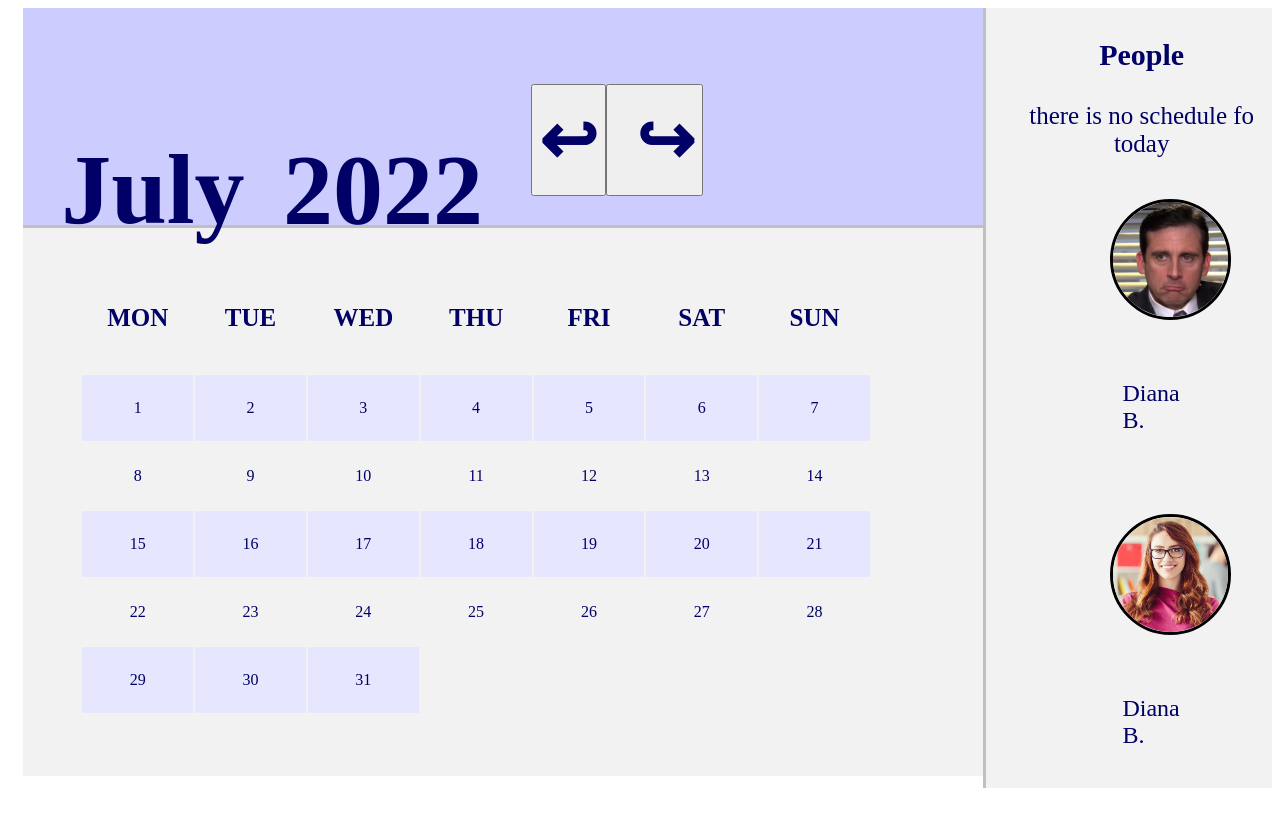
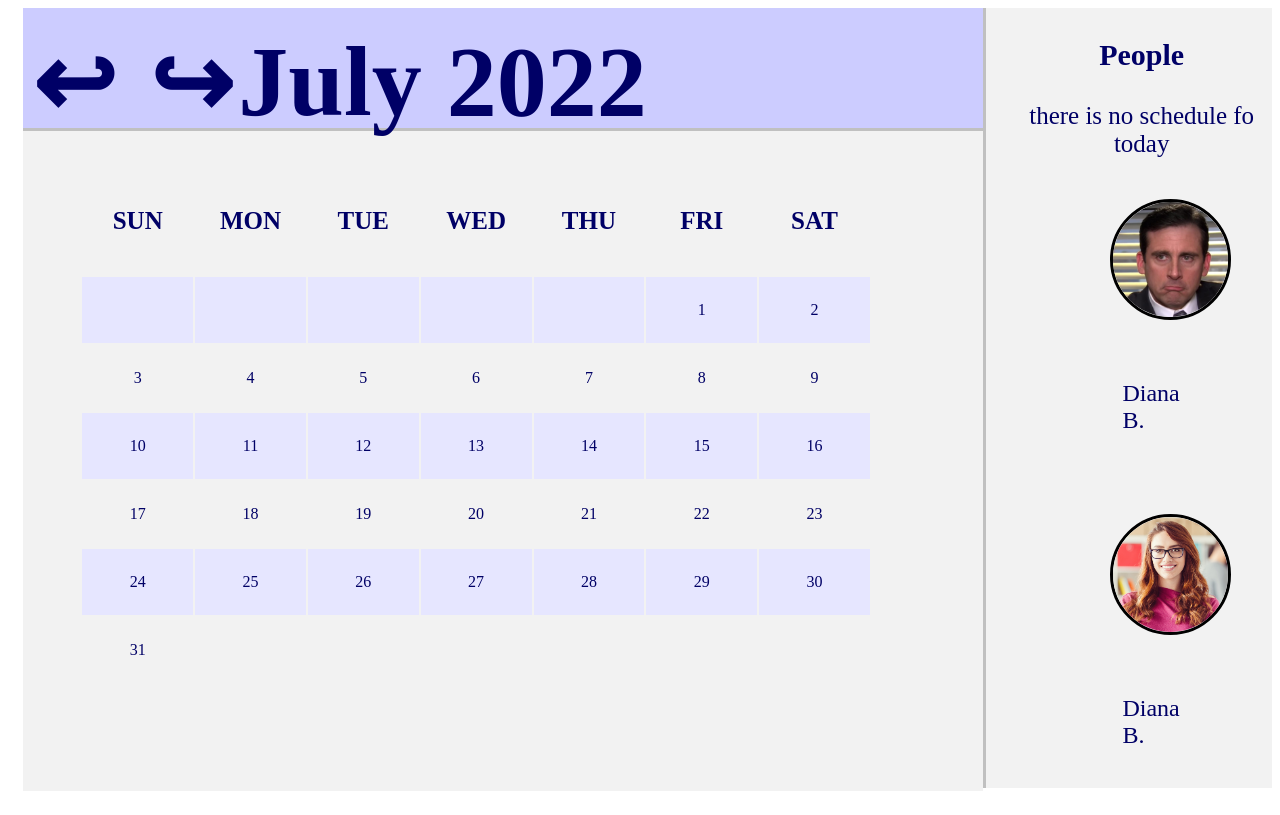
Before and after one commit to Diana050/Principal_calendar, a plain HTML site: page index.html in a window 1280 px wide. Drawn offline with Linux system fonts and the light colour scheme.

Commit message:
calendar functional pe mai multi ani

```diff
--- a/app.js
+++ b/app.js
@@ -1,56 +1,144 @@
-
-
 const daysEls = document.querySelectorAll(".day");
-daysEls.forEach(day=>  {
+daysEls.forEach(day => {
     day.addEventListener("click", event => {
-        const date= event.target.dataset.date;
-        // document.getElementById("people").innerText = `schedule for ${monthDispla} ${this.innerText}, ${year}`;
-        document.getElementById("people").innerText = "Schedule for " +'\n' + data+ "2022";
-        const dsp=document.getElementById("disappear").innerHTML = "";
-          });
+        let date = event.target.dataset.date;
+        document.getElementById("people-text").innerText = "Schedule for " + '\n' + date + " " + currentYear;
+        const dsp = document.getElementById("disappear").innerHTML = "";
+    });
 
 })
 
-const date = new Date();
-let monthsArray    = [
-    "January",
-    "February",
-    "March",
-    "April",
-    "May",
-    "June",
-    "July",
-    "August",
-    "September",
-    "October",
-    "November",
-    "December",
-];
+function thisMonth()
+{
+let dayCode = 1;
+    let counter = 0;
+    emptyDaysElement.forEach(cell => {
+        cell.removeAttribute("data-date");
+        cell.classList.remove("violet");
+        cell.innerHTML = "";
 
-//document.querySelector(" h1").innerHTML = months[date.getMonth()];
+        let startingDayOfNextMonth = moment().year(currentYear).month(toMonthName(currentMonth)).startOf("month").day()
+        let numberOfDaysInNextMonth = moment().year(parseInt(currentYear)).month(currentMonth).daysInMonth();
+
+        if(counter >= startingDayOfNextMonth && dayCode <= numberOfDaysInNextMonth)
+        {
+            cell.classList.add("day");
+            cell.innerHTML = dayCode;
+            cell.setAttribute("data-date", toMonthName(currentMonth )+" "+dayCode);
+            dayCode++;
+        } else {
+            cell.classList.add("hidden");
+        }
+        counter++;
+    })
+    initialized=1;
+}
+
+
+
+let initialized=0;
+
+// window.onload = function() {
+//    if(initialized!=0) {
+//        thisMonth()
+//
+//    }
+// };
+// console.log(initialized);
+
+
+function toMonthName(monthNumber) {
+    const date = new Date();
+    date.setMonth(monthNumber );
+
+    return date.toLocaleString([], {
+        month: 'long',
+    });
+}
 
 const arrowR = document.getElementById("arrowR");
-const monthElement = document.getElementById("month");
+const arrowL = document.getElementById("arrowL");
 
 
-function goToNextMonth() {
-    let monthDisplayed = monthElement.innerText.slice(0, -5);
-    let year = monthElement.innerText.split(" ")[1];
-    if (monthDisplayed === "December") {
-        year++;
-    }
-    let nextMonth;
-    if (monthDisplayed !== "December") {
-        nextMonth = monthsArray[monthsArray.indexOf(monthDisplayed) + 1];
-    } else {
-        nextMonth = monthsArray[0];
-        monthDisplayed = "January";
-        monthElement.innerText = `${monthDisplayed} ${year}`;
-    }
-    let startingDayOfNextMonth = moment().year(parseInt(year)).month(monthsArray.indexOf(nextMonth)).startOf('month').day();
-    let numberOfDaysInNextMonth = moment().year(parseInt(year)).month(nextMonth).daysInMonth();
+let currentYear=moment().year();
+let currentMonth=moment().month();
+let emptyDaysElement=document.querySelectorAll('.day')
 
-    monthElement.innerText = `${nextMonth} ${year}`;
+document.getElementById("month").innerHTML = toMonthName(currentMonth)+" "+currentYear;
+
+
+function nextmonth() {
+
+        if (currentMonth > 10) {
+            currentMonth -= 11;
+            currentYear++;
+            document.getElementById("month").innerHTML = toMonthName(currentMonth) + " " + currentYear;
+
+        } else {
+            currentMonth++;
+            document.getElementById("month").innerHTML = toMonthName(currentMonth) + " " + currentYear;
+        }
+    let dayCode = 1;
+    let counter = 0;
+    emptyDaysElement.forEach(cell => {
+        cell.removeAttribute("data-date");
+        cell.classList.remove("violet");
+        cell.innerHTML = "";
+
+        let startingDayOfNextMonth = moment().year(currentYear).month(toMonthName(currentMonth)).startOf("month").day()
+        let numberOfDaysInNextMonth = moment().year(parseInt(currentYear)).month(currentMonth).daysInMonth();
+
+        if(counter >= startingDayOfNextMonth && dayCode <= numberOfDaysInNextMonth)
+        {
+            cell.classList.add("day");
+            cell.innerHTML = dayCode;
+            cell.setAttribute("data-date", toMonthName(currentMonth )+" "+dayCode);
+            dayCode++;
+        } else {
+            cell.classList.add("hidden");
+        }
+        counter++;
+    })
+
 }
 
-arrowR.addEventListener("click", goToNextMonth);
+
+function previousmonth() {
+
+    if (currentMonth <1) {
+        currentMonth += 11;
+        currentYear--;
+        document.getElementById("month").innerHTML = toMonthName(currentMonth) + " " + currentYear;
+
+    } else {
+        currentMonth--;
+        document.getElementById("month").innerHTML = toMonthName(currentMonth) + " " + currentYear;
+    }
+
+    let dayCode = 1;
+    let counter = 0;
+    emptyDaysElement.forEach(cell => {
+        cell.removeAttribute("data-date");
+        cell.classList.remove("violet");
+        cell.innerHTML = "";
+
+        let startingDayOfNextMonth = moment().year(currentYear).month(toMonthName(currentMonth)).startOf("month").day()
+        let numberOfDaysInNextMonth = moment().year(parseInt(currentYear)).month(currentMonth).daysInMonth();
+
+        if(counter >= startingDayOfNextMonth && dayCode <= numberOfDaysInNextMonth)
+        {
+            cell.classList.add("day");
+            cell.innerHTML = dayCode;
+            cell.setAttribute("data-date", toMonthName(currentMonth )+" "+dayCode);
+            dayCode++;
+        } else {
+            cell.classList.add("hidden");
+        }
+        counter++;
+    })
+}
+
+
+arrowR.addEventListener("click", nextmonth);
+
+arrowL.addEventListener("click", previousmonth);
--- a/calendar.css
+++ b/calendar.css
@@ -4,7 +4,7 @@
 }
 
 .box {
-    padding-top: -10px;
+    /*padding-top: -10px;*/
     border-color: black;
     border-width: 5px;
     text-align: center;
@@ -13,20 +13,26 @@
 
 .month-box {
     background-color: rgb(204, 204, 255);
-    padding-bottom: 3%;
-    padding-top: 3%;
+    /*padding-bottom: 3%;*/
+    /*padding-top: 3%;*/
     width: 100%;
-    height: 20vh;
+    height: 15vh;
     text-align: left;
     border-bottom: 3px solid silver;
     display: flex;
 
 }
 
+.month {
+    text-align: left;
+    padding-top: 2vh;
+    margin: 0;
+}
+
 .people-box {
     background-color: rgb(242, 242, 242);
     width: 25%;
-    height: 97.5vh;
+    height: 100vh;
 
 }
 
@@ -37,7 +43,7 @@
 .calendar-box {
     background-color: rgb(242, 242, 242);
     width: 100%;
-    height: 68.5vh;
+    height:82.5vh;
 }
 
 ul {
@@ -63,7 +69,7 @@ h1 {
     color: rgb(0, 0, 102);
     font-family: -moz-fixed;
     font-weight: bold;
-    padding-top: 3%;
+    /*padding-bottom: 1vh;*/
     padding-left: 4%;
 }
 
@@ -141,18 +147,29 @@ p.people-text {
 .arrows{
 
     display: flex;
-    padding-left: 5%;
-    padding-top: 5%;
+    padding-left: 1%;
+    padding-top: -1%;
+    margin: 0;
 }
 .arrowL {
+    font-size: 100px;
+    font-weight: bold;
+    margin: 0;
+    padding-top:  2vh;
 
-    font-size: 70px;
-    font-weight: bold;
-    text-align: right;
 }
 
+
 .arrowR{
-    font-size: 70px;
+    font-size: 100px;
     font-weight: bold;
     padding-left: 20%;
+    margin: 0;
+    padding-top: 2vh;
 }
+
+.day{}
+
+.violet{
+    background-color: rgb(98, 98, 222) !important;
+}
--- a/index.html
+++ b/index.html
@@ -10,17 +10,16 @@
     <meta http-equiv="X-UA-Compatible" content="ie=edge">
     <title>Document</title>
 </head>
-<body>
+<body onload="thisMonth()">
 <div class="container">
     <ul>
         <li>
             <div class="box month-box">
-                <h1 id="month" class="month">July </h1><h1>2022</h1>
                 <div class="arrows">
-                <button class="arrowL">&#8617;</button>
-                <button id="arrowR" class="arrowR">&#8618;</button>
+                <p id="arrowL" class="arrowL">&#8617;</p>
+                <p id="arrowR" class="arrowR">&#8618;</p>
                 </div>
-
+                <h1 id="month" class="month"></h1>
             </div>
         </li>
 
@@ -28,61 +27,77 @@
             <div class="box calendar-box">
                 <table class="center">
 
+                    <th><p>SUN</p></th>
                     <th><p>MON</p></th>
                     <th><p>TUE</p></th>
                     <th><p>WED</p></th>
                     <th><p>THU</p></th>
                     <th><p>FRI</p></th>
                     <th><p>SAT</p></th>
-                    <th><p>SUN</p></th>
 
-                    <tr class="day">
-                        <td data-date="1">1</td>
-                        <td data-date="2">2</td>
-                        <td data-date="3">3</td>
-                        <td data-date="4">4</td>
-                        <td data-date="5">5</td>
-                        <td data-date="6">6</td>
-                        <td data-date="7">7</td>
+
+                    <tr >
+
+                        <td class="purple day"></td>
+                        <td class="purple day"></td>
+                        <td class="purple day"></td>
+                        <td class="purple day"></td>
+                        <td class="purple day"></td>
+                        <td class="purple day"></td>
+                        <td class="purple day"></td>
                     </tr>
-                    <tr class="day">
-                        <td class="empty" data-date="8">8</td>
-                        <td class="empty" data-date="9">9</td>
-                        <td class="empty" data-date="10">10</td>
-                        <td class="empty" data-date="11">11</td>
-                        <td class="empty" data-date="12">12</td>
-                        <td class="empty" data-date="13">13</td>
-                        <td class="empty" data-date="14">14</td>
+                    <tr >
+                        <td class="empty day"></td>
+                        <td class="empty day"></td>
+                        <td class="empty day"></td>
+                        <td class="empty day"></td>
+                        <td class="empty day"></td>
+                        <td class="empty day"></td>
+                        <td class="empty day"></td>
+
                     </tr>
-                    <tr class="day">
-                        <td data-date="15">15</td>
-                        <td data-date="16">16</td>
-                        <td data-date="17">17</td>
-                        <td data-date="18">18</td>
-                        <td data-date="19">19</td>
-                        <td data-date="20">20</td>
-                        <td data-date="21">21</td>
+                    <tr>
+                        <td class="purple day"></td>
+                        <td class="purple day"></td>
+                        <td class="purple day"></td>
+                        <td class="purple day"></td>
+                        <td class="purple day"></td>
+                        <td class="purple day"></td>
+                        <td class="purple day"></td>
                     </tr>
-                    <tr class="day">
-                        <td class="empty" data-date="22">22</td>
-                        <td class="empty" data-date="23">23</td>
-                        <td class="empty" data-date="24">24</td>
-                        <td class="empty" data-date="25">25</td>
-                        <td class="empty" data-date="26">26</td>
-                        <td class="empty" data-date="27">27</td>
-                        <td class="empty" data-date="28">28</td>
+                    <tr >
+                        <td class="empty day"></td>
+                        <td class="empty day"></td>
+                        <td class="empty day"></td>
+                        <td class="empty day"></td>
+                        <td class="empty day"></td>
+                        <td class="empty day"></td>
+                        <td class="empty day"></td>
                     </tr>
-                    <tr class="day">
-                        <td  data-date="29" >29</td>
-                        <td data-date="30" >30</td>
-                        <td data-date="31">31</td>
+                    <tr >
+                        <td class="purple day"></td>
+                        <td class="purple day"></td>
+                        <td class="purple day"></td>
+                        <td class="purple day"></td>
+                        <td class="purple day"></td>
+                        <td class="purple day"></td>
+                        <td class="purple day"></td>
+                    </tr>
+                    <tr>
+                        <td class="empty day"></td>
+                        <td class="empty day"></td>
+                        <td class="empty day"></td>
+                        <td class="empty day"></td>
+                        <td class="empty day"></td>
+                        <td class="empty day"></td>
+                        <td class="empty day"></td>
                     </tr>
                 </table>
             </div>
         </li>
     </ul>
     <div class="box  people-box vl">
-        <p class="people-text" id="people">people</p>
+        <p class="people-text" id="people-text">people</p>
         <p id="disappear" class="disappear">there is no schedule fo today</p>
        <ul class="ul-people">
 
```
